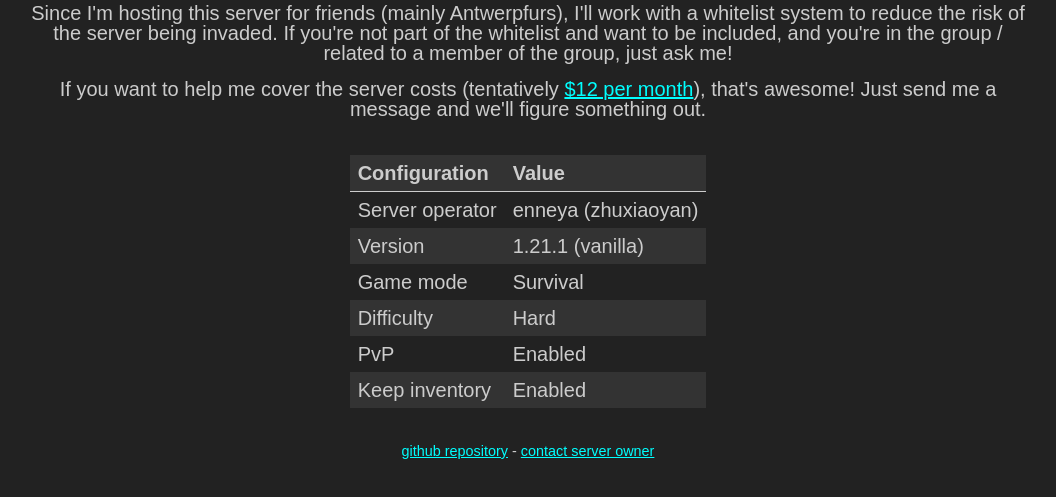
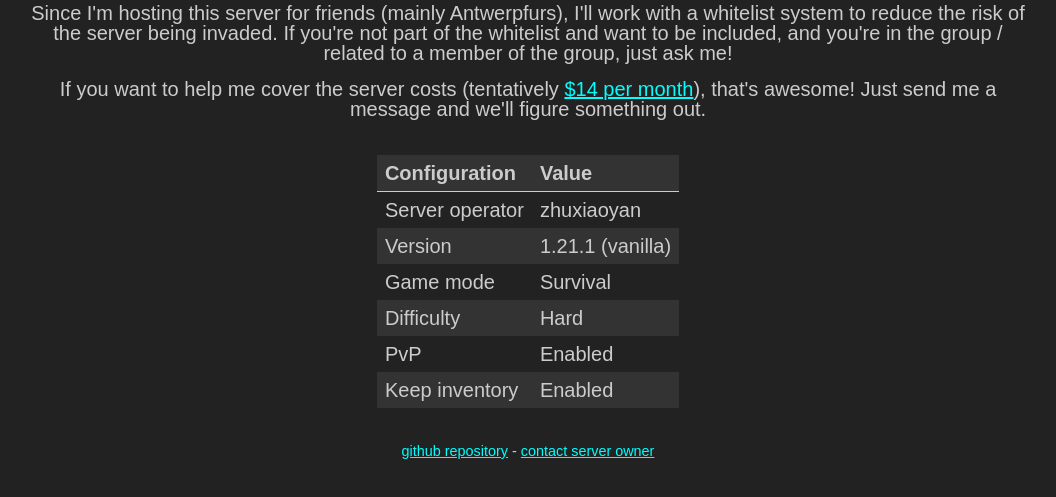
Before and after one commit to ennchata/minecraft-server, a plain HTML site: page nginx/index.html in a window 1280 px wide. Shown: the part 145-642 px from the top of the page, without its empty margins (112-1168 px from the left). Drawn offline with Linux system fonts and the light colour scheme.

Commit message:
Improve documentation

```diff
--- a/nginx/index.html
+++ b/nginx/index.html
@@ -3,7 +3,7 @@
 <head>
     <meta charset="UTF-8">
     <meta name="viewport" content="width=device-width, initial-scale=1.0">
-    <title>minecraft.enneya.tech</title>
+    <title>Antwerpfurs Minecraft server</title>
     <link rel="apple-touch-icon" sizes="180x180" href="/apple-touch-icon.png">
     <link rel="icon" type="image/png" sizes="32x32" href="/favicon-32x32.png">
     <link rel="icon" type="image/png" sizes="16x16" href="/favicon-16x16.png">
@@ -18,7 +18,7 @@
     </div>
     <p class="center-text pd">Since I'm hosting this server for friends (mainly Antwerpfurs), I'll work with a whitelist system to reduce the risk of the server being invaded.
         If you're not part of the whitelist and want to be included, and you're in the group / related to a member of the group, just ask me!</p>
-    <p class="center-text pd">If you want to help me cover the server costs (tentatively <a href="https://www.digitalocean.com/pricing/droplets#basic-droplets">$12 per month</a>), that's awesome! Just send me a message and we'll figure something out.</p>
+    <p class="center-text pd">If you want to help me cover the server costs (tentatively <a href="https://www.digitalocean.com/pricing/droplets#basic-droplets">$14 per month</a>), that's awesome! Just send me a message and we'll figure something out.</p>
     <br>
     <div class="center pd">
         <table>
@@ -28,7 +28,7 @@
             </tr>
             <tr>
                 <td>Server operator</td>
-                <td>enneya (zhuxiaoyan)</td>
+                <td>zhuxiaoyan</td>
             </tr>
             <tr>
                 <td>Version</td>
```
Also changed, not shown: 1 other file.
